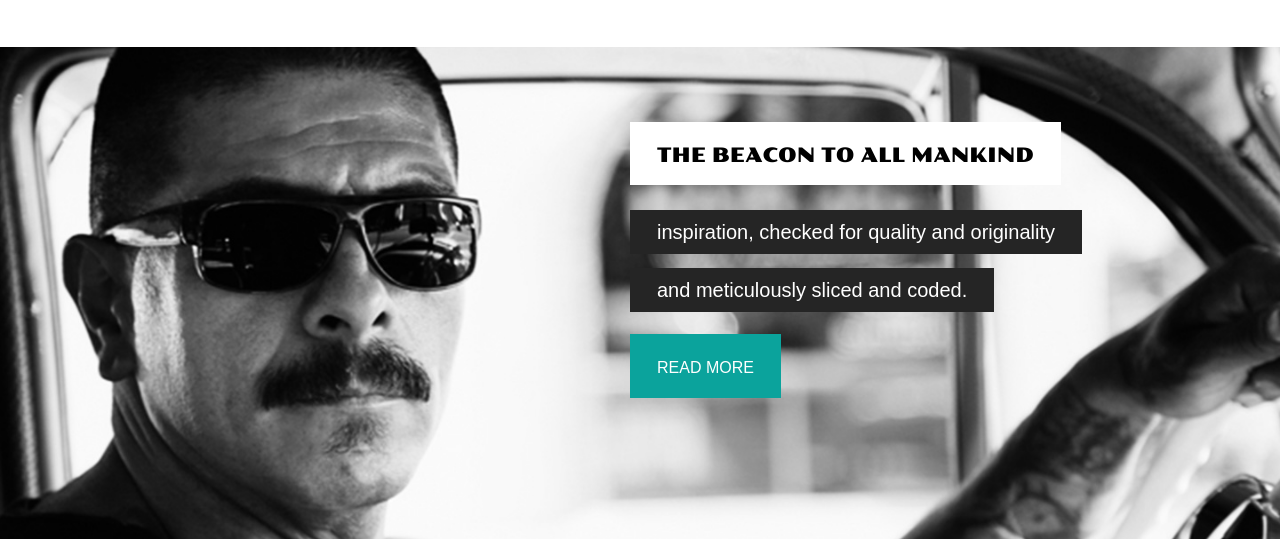
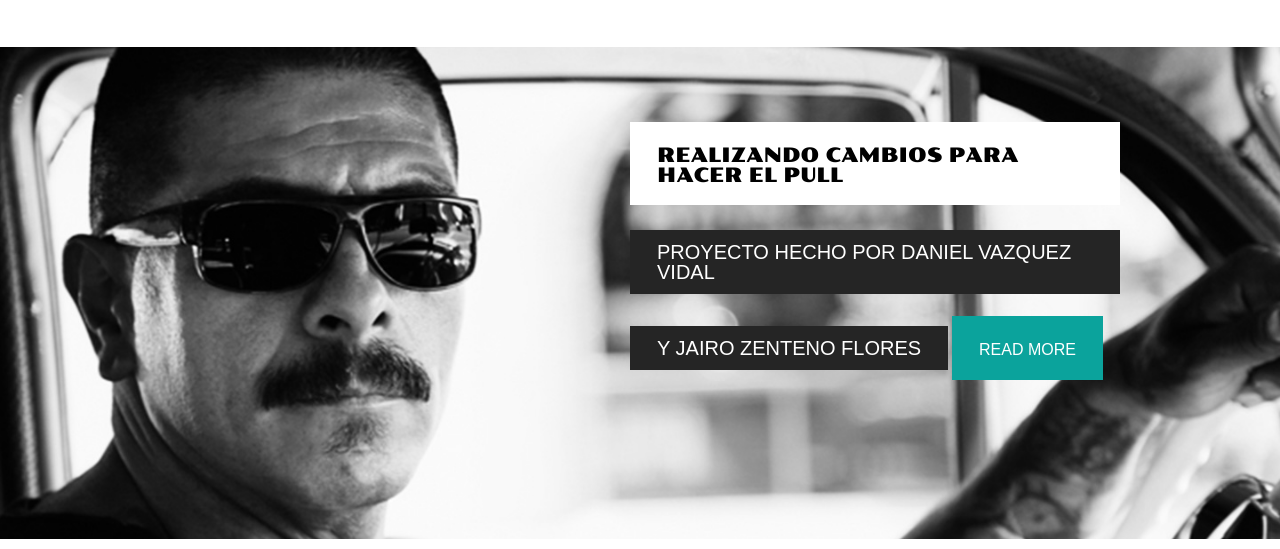
Before and after one commit to daniDespliegue/proyectoGitJD, a plain HTML site: page index.html in a window 1280 px wide. Shown: the part 214-763 px from the top of the page. Drawn offline with Linux system fonts and the light colour scheme.

Commit message:
Propuesta para hacer un pull requests

```diff
--- a/index.html
+++ b/index.html
@@ -38,11 +38,11 @@
         <div id="featured">
             <img src="images/the-beacon.jpg" alt="">
             <div>
-                <h2>the beacon to all mankind</h2>
+                <h2>REALIZANDO CAMBIOS PARA HACER EL PULL</h2>
                 <!-- -->
 
-                <span>inspiration, checked for quality and originality</span>
-                <span>and meticulously sliced and coded.</span>
+                <span>PROYECTO HECHO POR DANIEL VAZQUEZ VIDAL</span>
+                <span>Y JAIRO ZENTENO FLORES</span>
                 <a href="blog-single-post.html" class="more">read more</a>
             </div>
         </div>
```
